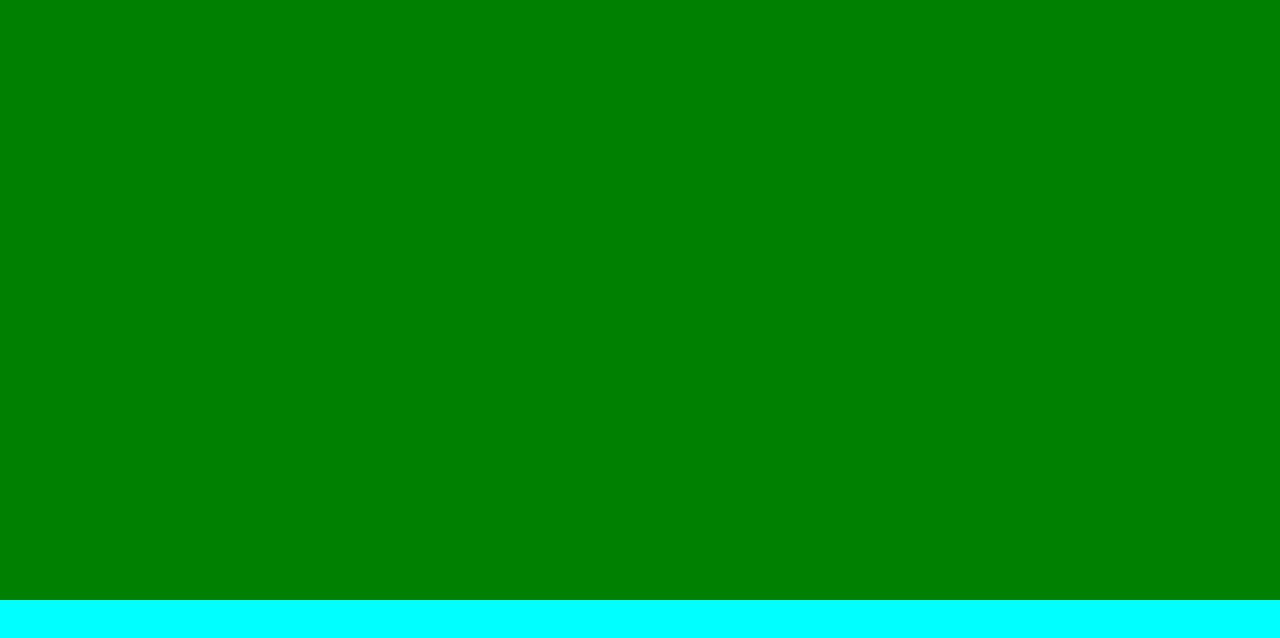
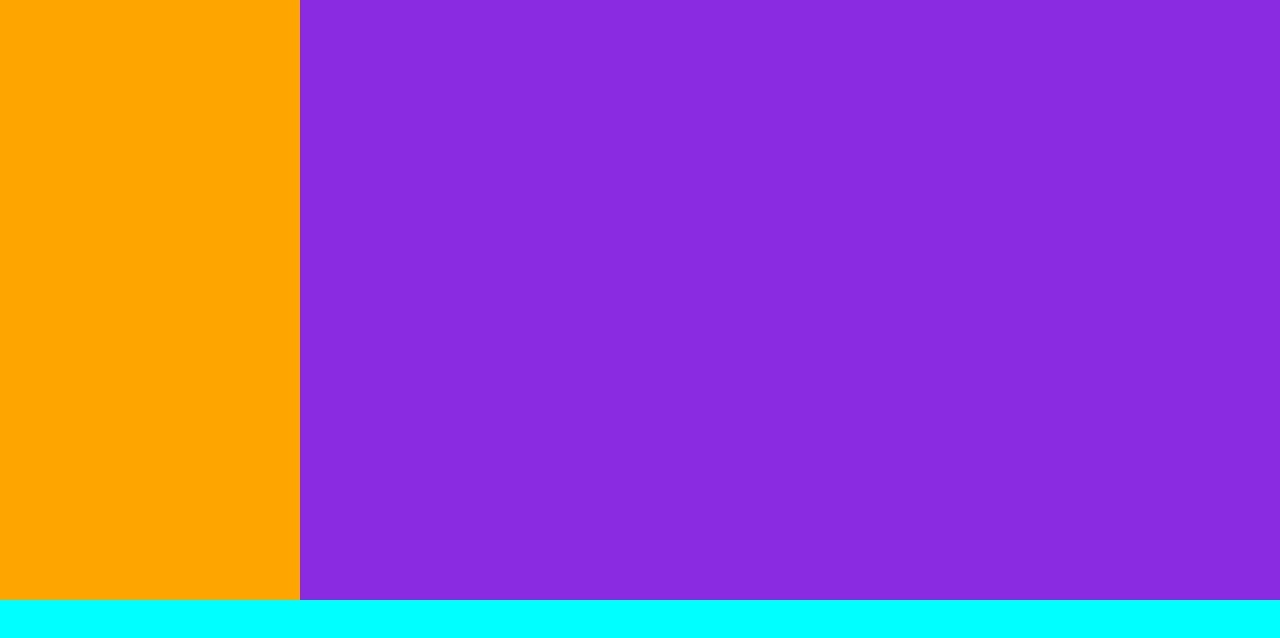
Before and after one commit to Domenico-Lo-Giudice/html-css-spotifyweb, a plain HTML site: page index.html in a window 1280 px wide. Drawn offline with Linux system fonts and the light colour scheme.

Commit message:
Add side-bar + content + footer calc

```diff
--- a/css/style.css
+++ b/css/style.css
@@ -1,7 +1,7 @@
 .top-content {
     width: 100%;
     height: calc(100vh - 200px);
-    background-color: green;
+    display: flex;
 }
 
 .footer {
@@ -9,3 +9,15 @@
     height: 200px;
     background-color: aqua;
 }
+
+.side-bar {
+    width: 300px;
+    height: 100%;
+    background-color: orange;
+}
+
+.content {
+    width: calc(100% - 300px);
+    height: 100%;
+    background-color: blueviolet;
+}
--- a/index.html
+++ b/index.html
@@ -18,7 +18,10 @@
 
 <body>
 
-	<section class="top-content"></section>
+	<section class="top-content">
+		<div class="side-bar"></div>
+		<div class="content"></div>
+	</section>
 
 
 
```
